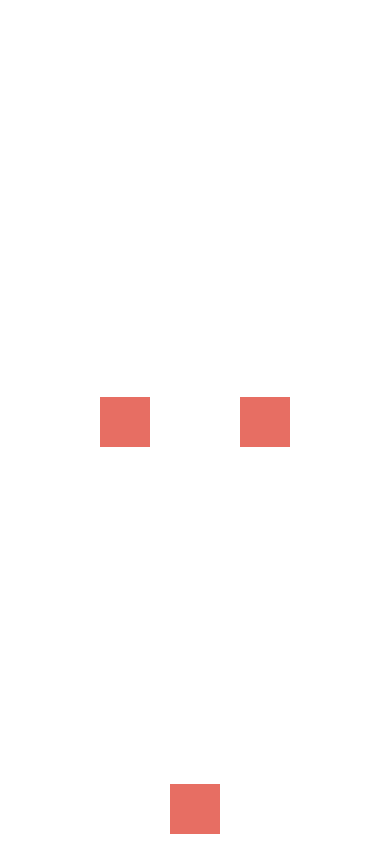
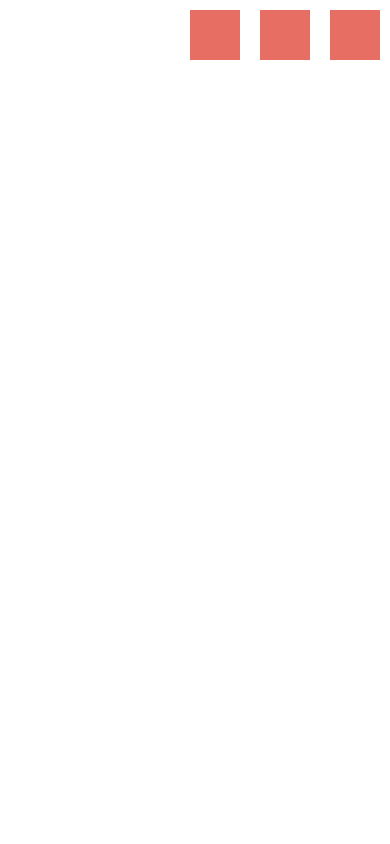
Before and after one commit to aliceborges/FlexboxExamples, a React Native app: screen / in a window 390 px wide. Built offline with nearby package versions, Linux system fonts and the light colour scheme.

Commit message:
Exercício do curso

```diff
--- a/App.js
+++ b/App.js
@@ -6,7 +6,7 @@ class FlexboxExamples extends Component {
     return (
       <View style={styles.container}>
         <View style={styles.box}/>
-        <View style={[styles.box, {alignSelf: 'flex-end'}]}/>
+        <View style={styles.box}/>
         <View style={styles.box}/>
       </View>
     )
@@ -17,8 +17,8 @@ const styles = StyleSheet.create({
   container: {
     flex: 1,
     flexDirection: 'row',
-    alignItems: 'center',
-    justifyContent: 'center',
+    alignItems: 'flex-start',
+    justifyContent: 'flex-end',
   },
   box: {
     height: 50,
```
